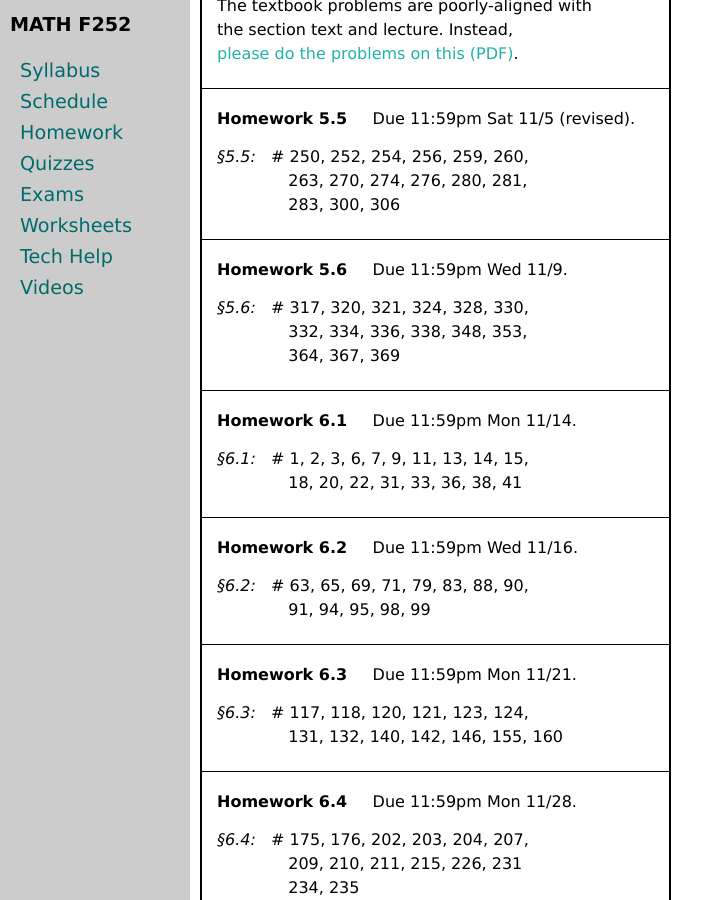
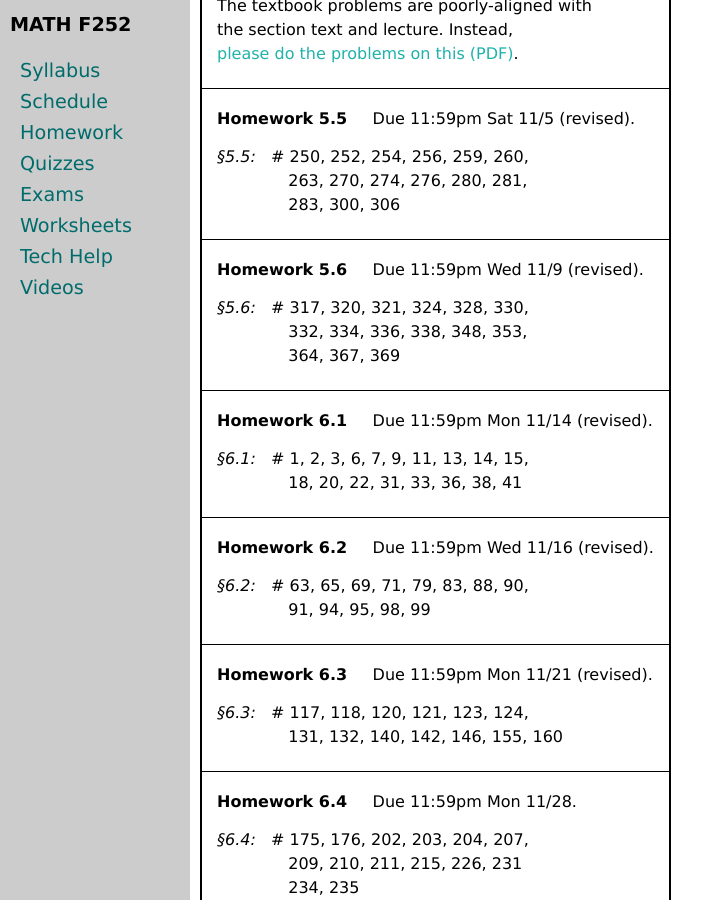
Before and after one commit to uaf-math/calc2, a Jekyll site: the page built from homework.md, in a window 1280 px wide and 900 px high, scrolled down 3098 px. Shown: the whole window, without its empty margins (0-723 px from the left). Built offline with Jekyll 4.4.1, drawn with Linux system fonts in a browser that asks for light colours.

Commit message:
indicate revisions

```diff
--- a/_data/homework.yml
+++ b/_data/homework.yml
@@ -131,26 +131,26 @@ homework:
     cont: 263, 270, 274, 276, 280, 281,
     contcont: 283, 300, 306
 - name: Homework 5.6
-  due: 11:59pm Wed 11/9
+  due: 11:59pm Wed 11/9 (revised)
   sections:
   - section: 5.6
     problems: 317, 320, 321, 324, 328, 330,
     cont: 332, 334, 336, 338, 348, 353,
     contcont: 364, 367, 369
 - name: Homework 6.1
-  due: 11:59pm Mon 11/14
+  due: 11:59pm Mon 11/14 (revised)
   sections:
   - section: 6.1
     problems: 1, 2, 3, 6, 7, 9, 11, 13, 14, 15,
     cont: 18, 20, 22, 31, 33, 36, 38, 41
 - name: Homework 6.2
-  due: 11:59pm Wed 11/16
+  due: 11:59pm Wed 11/16 (revised)
   sections:
   - section: 6.2
     problems: 63, 65, 69, 71, 79, 83, 88, 90,
     cont: 91, 94, 95, 98, 99
 - name: Homework 6.3
-  due: 11:59pm Mon 11/21
+  due: 11:59pm Mon 11/21 (revised)
   sections:
   - section: 6.3
     problems: 117, 118, 120, 121, 123, 124,
--- a/_data/quizzes.yml
+++ b/_data/quizzes.yml
@@ -43,12 +43,12 @@ quizzes:
   solutions: quiz8solns.pdf
 - name: Quiz 9
   date: 11/10
-  sections: 5.5, 5.6
+  sections: 5.5, 5.6 (revised)
   #blank: quiz9.pdf
   #solutions: quiz9solns.pdf
 - name: Quiz 10
   date: 12/1
-  sections: 6.3, 6.4, 7.1
+  sections: 6.3, 6.4, 7.1 (revised)
   #blank: quiz10.pdf
   #solutions: quiz10solns.pdf
 - name: Quiz 11
```
